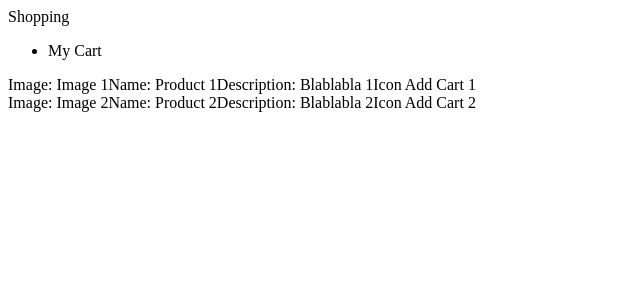
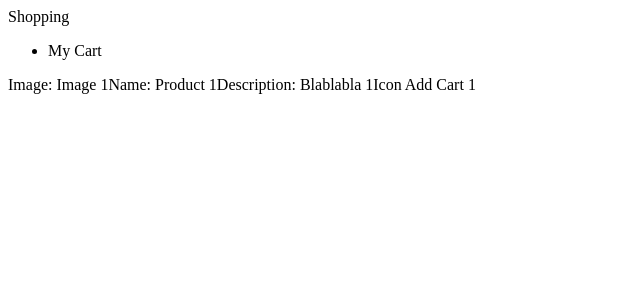
Before and after one commit to yoelmacia/shopping-cart, a React (Create React App) app: page / in a window 1280 px wide. Shown: the top 300 px of the page, without its empty margins (0-640 px from the left). Built offline with nearby package versions, Linux system fonts and the light colour scheme; the HTML template or start-up script is replaced by a standard one.

Commit message:
Create product component

```diff
--- a/src/App.js
+++ b/src/App.js
@@ -1,22 +1,12 @@
 import React from "react";
 import Navbar from "./Navbar";
+import Product from "./Product";
 
 function App() {
   return (
     <div>
       <Navbar />
-      <div>
-        <span>Image: Image 1</span>
-        <span>Name: Product 1</span>
-        <span>Description: Blablabla 1</span>
-        <span>Icon Add Cart 1 </span>
-      </div>
-      <div>
-        <span>Image: Image 2</span>
-        <span>Name: Product 2</span>
-        <span>Description: Blablabla 2</span>
-        <span>Icon Add Cart 2 </span>
-      </div>
+      <Product />
     </div>
   );
 }
--- /dev/null
+++ b/src/Product.jsx
@@ -0,0 +1,16 @@
+import React, { Component } from "react";
+
+class Product extends Component {
+  render() {
+    return (
+      <div>
+        <span>Image: Image 1</span>
+        <span>Name: Product 1</span>
+        <span>Description: Blablabla 1</span>
+        <span>Icon Add Cart 1 </span>
+      </div>
+    );
+  }
+}
+
+export default Product;
```
